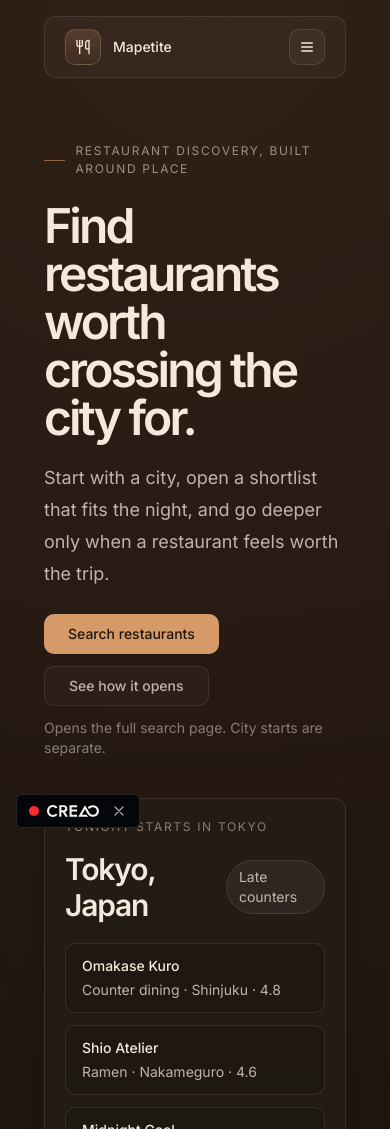
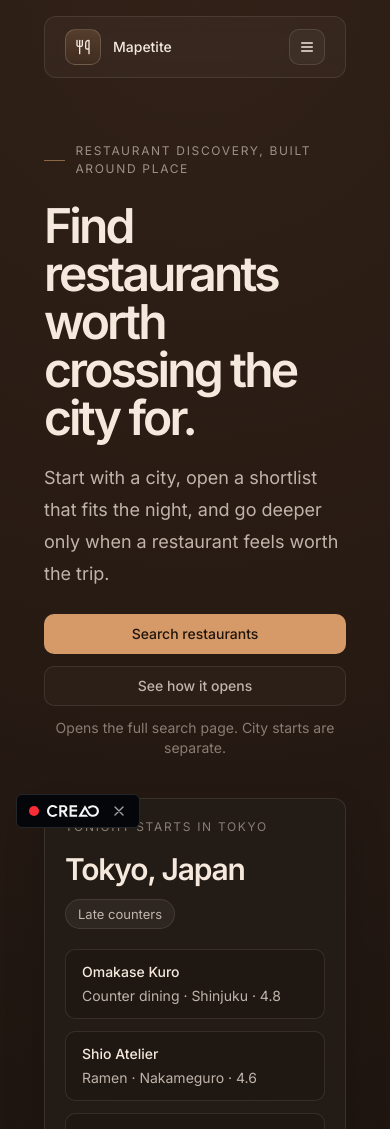
Before and after one commit to Spook65/Mapetite, a React (Vite) app: page / in a window 390 px wide. Shown: the top 1129 px of the page. Built offline with nearby package versions, Linux system fonts and the light colour scheme; no server answers; a web font is replaced by a local one.

Commit message:
Polish landing mobile navbar menu hierarchy and hero CTA alignment

```diff
--- a/src/routes/index.tsx
+++ b/src/routes/index.tsx
@@ -293,7 +293,11 @@ function LandingPage() {
 									</Link>
 								</div>
 
-								<div className="mt-6 space-y-1 border-t border-[var(--mapetite-border)] pt-4">
+								<div className="mt-6 border-t border-[var(--mapetite-border)] pt-4">
+									<p className="px-3 text-[11px] font-medium tracking-[0.14em] text-[var(--mapetite-text-faint)] uppercase">
+										Explore landing
+									</p>
+									<div className="mt-2 space-y-1">
 									<a
 										href="#discover"
 										onClick={closeMobileMenu}
@@ -322,6 +326,7 @@ function LandingPage() {
 									>
 										City starts
 									</a>
+								</div>
 								</div>
 
 								<div className="mt-6 space-y-2 border-t border-[var(--mapetite-border)] pt-4">
@@ -453,11 +458,11 @@ function LandingPage() {
 								</p>
 							</div>
 
-							<div className="flex flex-wrap items-center gap-3">
+							<div className="flex flex-col items-center gap-3 sm:flex-row sm:flex-wrap sm:items-center">
 								<Button
 									asChild
 									size="lg"
-									className="mapetite-accent-button rounded-[10px] px-6"
+									className="mapetite-accent-button w-full max-w-[350px] rounded-[10px] px-6 sm:w-auto sm:max-w-none"
 								>
 									<Link to="/restaurants">Search restaurants</Link>
 								</Button>
@@ -465,11 +470,11 @@ function LandingPage() {
 									asChild
 									variant="outline"
 									size="lg"
-									className="mapetite-quiet-button rounded-[10px] px-6"
+									className="mapetite-quiet-button w-full max-w-[350px] rounded-[10px] px-6 sm:w-auto sm:max-w-none"
 								>
 									<a href="#experience">See how it opens</a>
 								</Button>
-								<p className="mapetite-faint-copy basis-full text-sm">
+								<p className="mapetite-faint-copy basis-full text-center text-sm sm:text-left">
 									Opens the full search page. City starts are separate.
 								</p>
 							</div>
@@ -480,11 +485,11 @@ function LandingPage() {
 								<div className="mapetite-faint-copy text-xs uppercase tracking-[0.14em]">
 									Tonight starts in {selectedCity.name}
 								</div>
-								<div className="mt-4 flex items-center justify-between gap-4">
+								<div className="mt-4 flex flex-col items-start gap-3 sm:flex-row sm:items-center sm:justify-between">
 									<strong className="text-3xl font-semibold tracking-[-0.04em] text-[var(--mapetite-text)]">
 										{selectedCity.name}, {selectedCity.country}
 									</strong>
-									<div className="rounded-full border border-[var(--mapetite-border)] bg-white/[0.05] px-3 py-1.5 text-sm text-[var(--mapetite-text-soft)]">
+									<div className="inline-flex w-fit items-center rounded-full border border-[var(--mapetite-border)] bg-white/[0.05] px-3 py-1 text-[13px] leading-5 text-[var(--mapetite-text-soft)]">
 										{selectedCity.stageTag}
 									</div>
 								</div>
```
